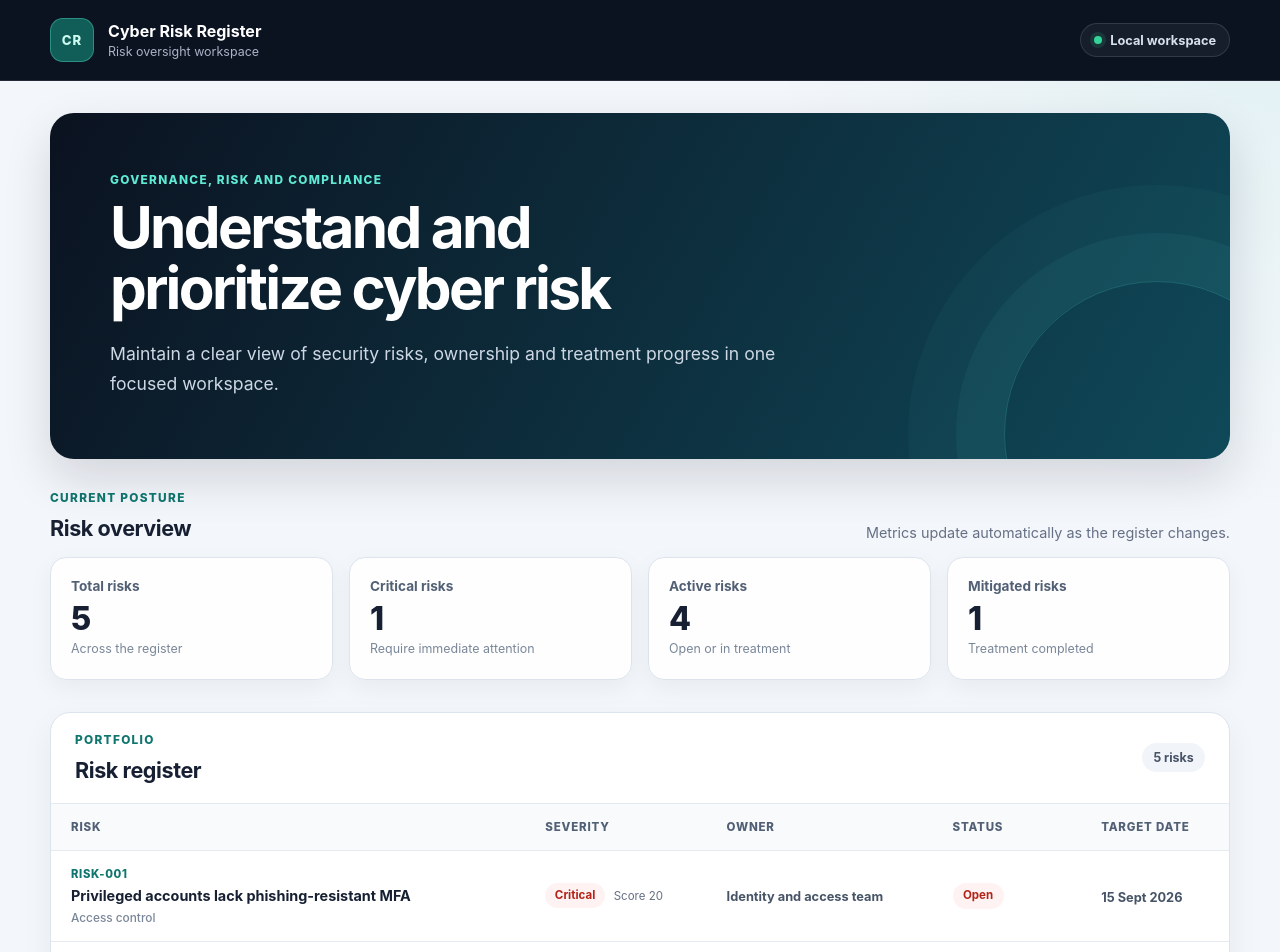
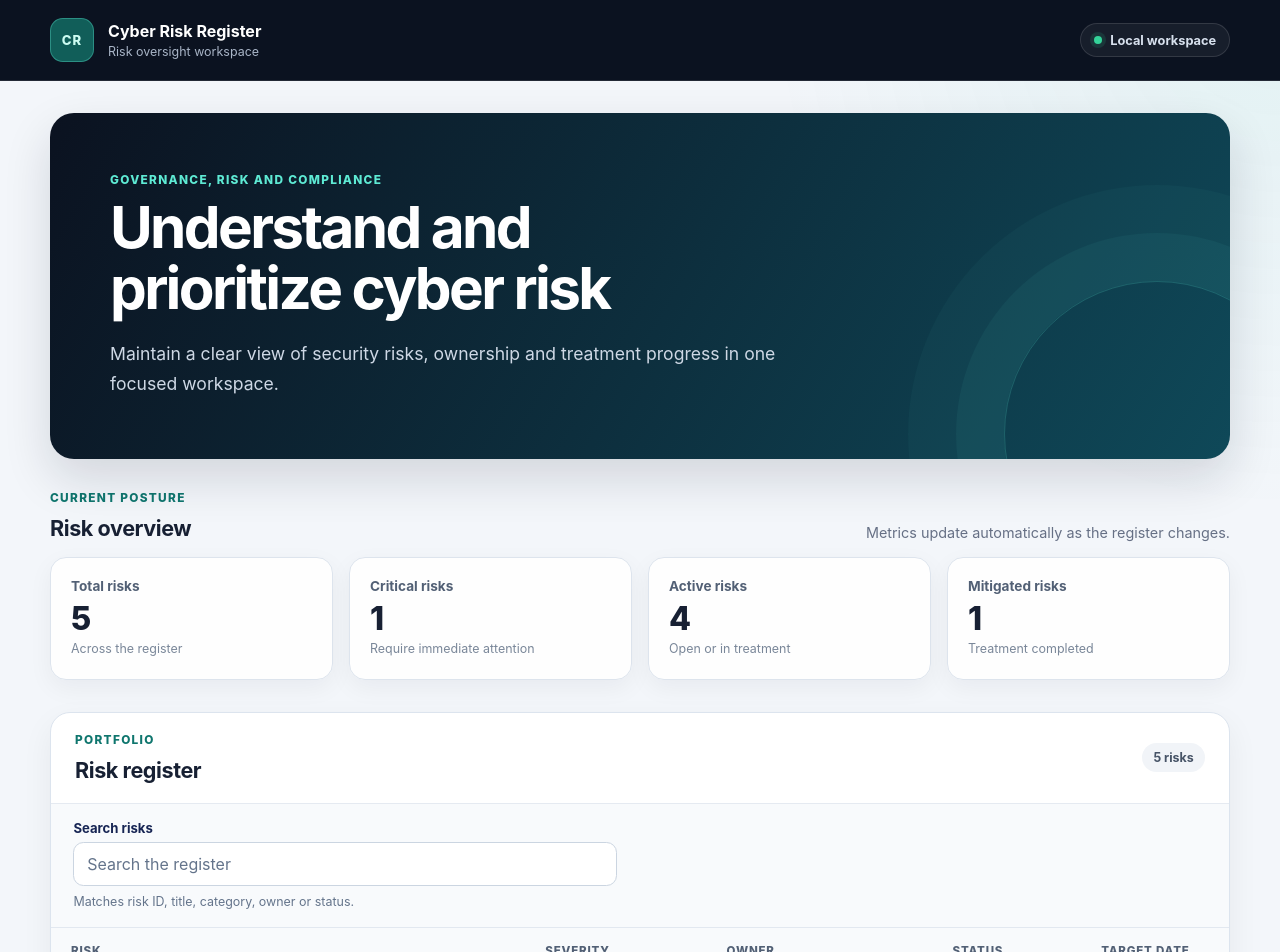
Before and after one commit to Lawrenceabim/cyber-risk-register, a React (Vite) app: page / in a window 1280 px wide. Shown: the top 952 px of the page. Built offline with nearby package versions, Linux system fonts and the light colour scheme.

Commit message:
feat: filter risks with accessible search

```diff
--- a/src/App.css
+++ b/src/App.css
@@ -524,3 +524,60 @@
     transition-duration: 0.01ms !important;
   }
 }
+
+.register-toolbar {
+  padding: 1rem 1.4rem;
+  border-bottom: 1px solid #e2e8f0;
+  background: #f8fafc;
+}
+
+.risk-search {
+  display: grid;
+  gap: 0.4rem;
+  width: min(100%, 34rem);
+}
+
+.risk-search__label {
+  color: #172554;
+  font-size: 0.82rem;
+  font-weight: 750;
+}
+
+.risk-search__input {
+  width: 100%;
+  min-height: 2.75rem;
+  padding: 0.65rem 0.8rem;
+  border: 1px solid #cbd5e1;
+  border-radius: 0.65rem;
+  background: #ffffff;
+  color: #0f172a;
+  font: inherit;
+}
+
+.risk-search__input::placeholder {
+  color: #64748b;
+}
+
+.risk-search__input:focus-visible {
+  border-color: #0f766e;
+  outline: 3px solid rgb(13 148 136 / 20%);
+  outline-offset: 1px;
+}
+
+.risk-search__hint {
+  margin: 0;
+  color: #64748b;
+  font-size: 0.78rem;
+  line-height: 1.5;
+}
+
+.empty-state > div {
+  min-width: 0;
+}
+
+@media (max-width: 620px) {
+  .empty-state > div {
+    width: 100%;
+    max-width: 100%;
+  }
+}
--- a/src/App.tsx
+++ b/src/App.tsx
@@ -1,11 +1,33 @@
+import { useState } from 'react'
 import './App.css'
 import { RiskSummary } from './components/RiskSummary'
 import { RiskTable } from './components/RiskTable'
 import { seedRisks } from './data/seedRisks'
 
+const noMatchesEmptyState = {
+  title: 'No risks match your search',
+  description:
+    'Try a different risk ID, title, category, owner or status.',
+}
+
 function App() {
-  const riskCountLabel = `${seedRisks.length} ${
-    seedRisks.length === 1 ? 'risk' : 'risks'
+  const [searchQuery, setSearchQuery] = useState('')
+  const normalizedQuery = searchQuery.trim().toLowerCase()
+
+  const visibleRisks = normalizedQuery
+    ? seedRisks.filter((risk) =>
+        [
+          risk.id,
+          risk.title,
+          risk.category,
+          risk.owner,
+          risk.status,
+        ].some((value) => value.toLowerCase().includes(normalizedQuery)),
+      )
+    : seedRisks
+
+  const riskCountLabel = `${visibleRisks.length} ${
+    visibleRisks.length === 1 ? 'risk' : 'risks'
   }`
 
   return (
@@ -54,10 +76,47 @@ function App() {
               <p className="section-heading__eyebrow">Portfolio</p>
               <h2 id="register-title">Risk register</h2>
             </div>
-            <p className="register-count">{riskCountLabel}</p>
+
+            <p
+              className="register-count"
+              aria-live="polite"
+              aria-atomic="true"
+            >
+              {riskCountLabel}
+            </p>
           </div>
 
-          <RiskTable risks={seedRisks} />
+          <div
+            className="register-toolbar"
+            role="search"
+            aria-label="Search risk register"
+          >
+            <div className="risk-search">
+              <label className="risk-search__label" htmlFor="risk-search">
+                Search risks
+              </label>
+
+              <input
+                className="risk-search__input"
+                id="risk-search"
+                type="search"
+                value={searchQuery}
+                onChange={(event) => setSearchQuery(event.target.value)}
+                aria-describedby="risk-search-hint"
+                placeholder="Search the register"
+                autoComplete="off"
+              />
+
+              <p className="risk-search__hint" id="risk-search-hint">
+                Matches risk ID, title, category, owner or status.
+              </p>
+            </div>
+          </div>
+
+          <RiskTable
+            risks={visibleRisks}
+            emptyState={normalizedQuery ? noMatchesEmptyState : undefined}
+          />
         </section>
       </main>
     </div>
--- a/src/components/RiskTable.tsx
+++ b/src/components/RiskTable.tsx
@@ -1,8 +1,20 @@
 import type { Risk, RiskSeverity, RiskStatus } from '../types/risk'
 import { calculateRiskScore, getRiskSeverity } from '../types/risk'
 
+interface EmptyStateContent {
+  title: string
+  description: string
+}
+
 interface RiskTableProps {
   risks: readonly Risk[]
+  emptyState?: EmptyStateContent
+}
+
+const defaultEmptyState: EmptyStateContent = {
+  title: 'Start with your highest-priority risk',
+  description:
+    'Risk records will appear here with their severity, owner, status and target date.',
 }
 
 const severityClassNames: Record<RiskSeverity, string> = {
@@ -30,7 +42,10 @@ function formatTargetDate(targetDate: string): string {
   return targetDateFormatter.format(new Date(`${targetDate}T00:00:00Z`))
 }
 
-export function RiskTable({ risks }: RiskTableProps) {
+export function RiskTable({
+  risks,
+  emptyState = defaultEmptyState,
+}: RiskTableProps) {
   if (risks.length === 0) {
     return (
       <div className="empty-state" role="status">
@@ -42,11 +57,8 @@ export function RiskTable({ risks }: RiskTableProps) {
         </span>
 
         <div>
-          <h3>Start with your highest-priority risk</h3>
-          <p>
-            Risk records will appear here with their severity, owner, status
-            and target date.
-          </p>
+          <h3>{emptyState.title}</h3>
+          <p>{emptyState.description}</p>
         </div>
       </div>
     )
```
Also changed, not shown: 1 other file (tests, documents, lock files or other folders).
